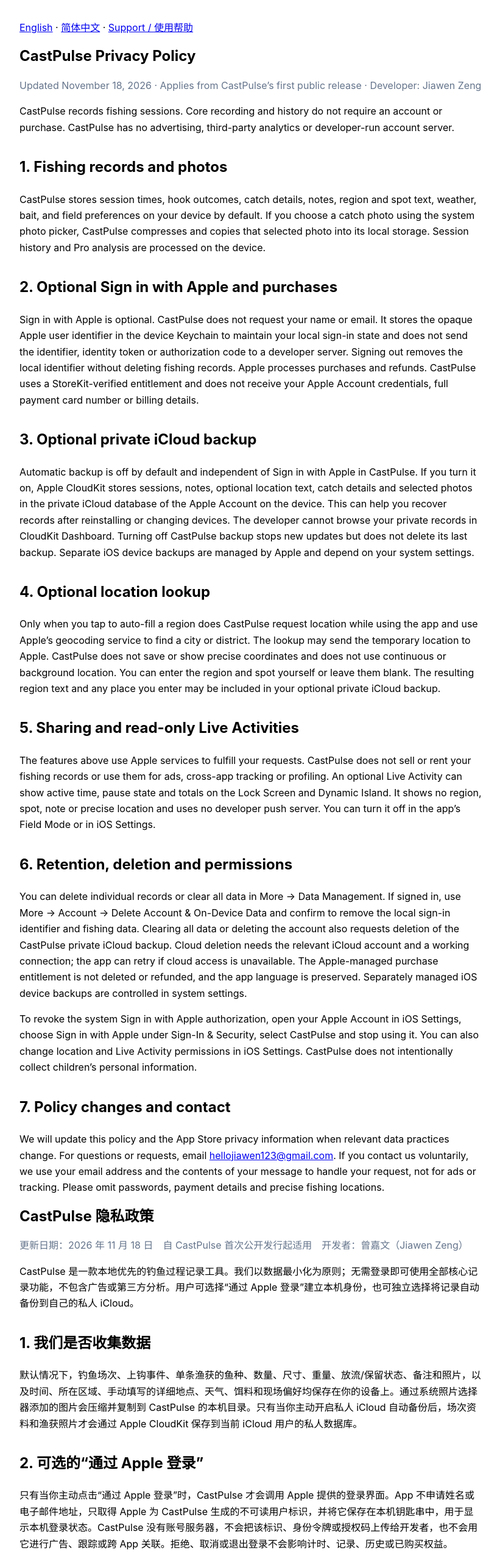
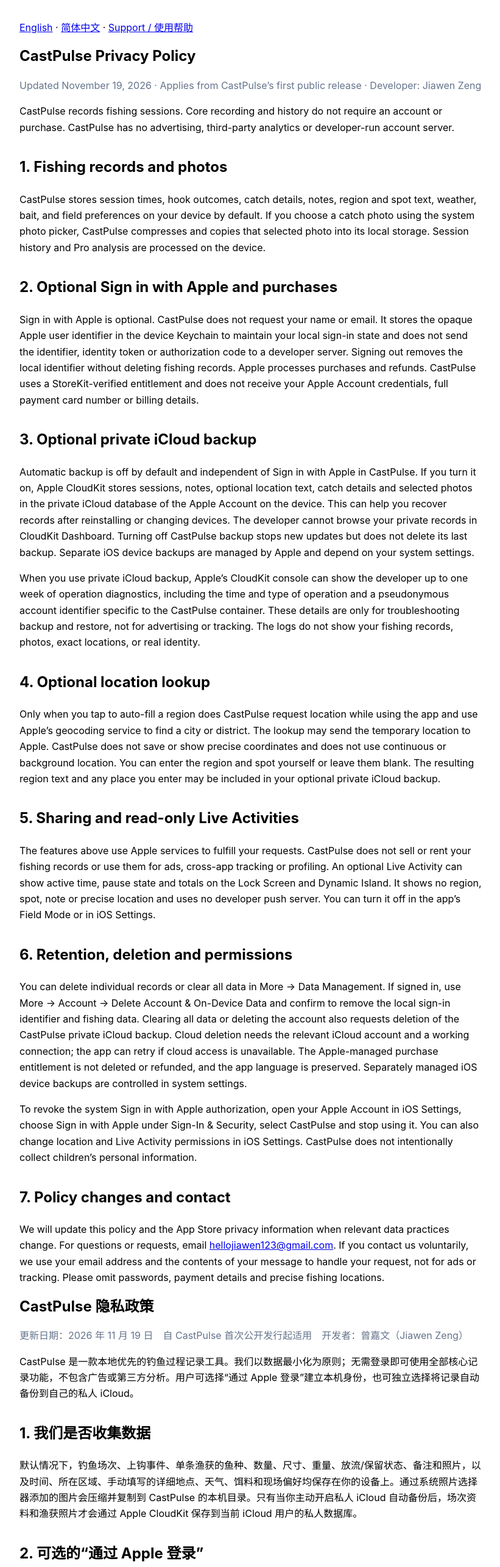
Before and after one commit to GavinJughead/castpulse-support, a plain HTML site: page docs/privacy/index.html in a window 1280 px wide. Shown: the top 2570 px of the page at 61% size, without its empty margins (228-1049 px from the left). Drawn offline with Linux system fonts and the light colour scheme.

Commit message:
Update index.html

```diff
--- a/docs/privacy/index.html
+++ b/docs/privacy/index.html
@@ -18,7 +18,7 @@
   <main>
   <section id="english" lang="en" aria-labelledby="english-title">
   <h1 id="english-title">CastPulse Privacy Policy</h1>
-  <p class="meta">Updated November 18, 2026 · Applies from CastPulse’s first public release · Developer: Jiawen Zeng</p>
+  <p class="meta">Updated November 19, 2026 · Applies from CastPulse’s first public release · Developer: Jiawen Zeng</p>
   <p>CastPulse records fishing sessions. Core recording and history do not require an account or purchase. CastPulse has no advertising, third-party analytics or developer-run account server.</p>
 
   <h2>1. Fishing records and photos</h2>
@@ -29,6 +29,7 @@
 
   <h2>3. Optional private iCloud backup</h2>
   <p>Automatic backup is off by default and independent of Sign in with Apple in CastPulse. If you turn it on, Apple CloudKit stores sessions, notes, optional location text, catch details and selected photos in the private iCloud database of the Apple Account on the device. This can help you recover records after reinstalling or changing devices. The developer cannot browse your private records in CloudKit Dashboard. Turning off CastPulse backup stops new updates but does not delete its last backup. Separate iOS device backups are managed by Apple and depend on your system settings.</p>
+  <p>When you use private iCloud backup, Apple’s CloudKit console can show the developer up to one week of operation diagnostics, including the time and type of operation and a pseudonymous account identifier specific to the CastPulse container. These details are only for troubleshooting backup and restore, not for advertising or tracking. The logs do not show your fishing records, photos, exact locations, or real identity.</p>
 
   <h2>4. Optional location lookup</h2>
   <p>Only when you tap to auto-fill a region does CastPulse request location while using the app and use Apple’s geocoding service to find a city or district. The lookup may send the temporary location to Apple. CastPulse does not save or show precise coordinates and does not use continuous or background location. You can enter the region and spot yourself or leave them blank. The resulting region text and any place you enter may be included in your optional private iCloud backup.</p>
@@ -46,7 +47,7 @@
 
   <section id="chinese" lang="zh-CN" aria-labelledby="chinese-title">
   <h1 id="chinese-title">CastPulse 隐私政策</h1>
-  <p class="meta">更新日期：2026 年 11 月 18 日　自 CastPulse 首次公开发行起适用　开发者：曾嘉文（Jiawen Zeng）</p>
+  <p class="meta">更新日期：2026 年 11 月 19 日　自 CastPulse 首次公开发行起适用　开发者：曾嘉文（Jiawen Zeng）</p>
 
   <p>CastPulse 是一款本地优先的钓鱼过程记录工具。我们以数据最小化为原则；无需登录即可使用全部核心记录功能，不包含广告或第三方分析。用户可选择“通过 Apple 登录”建立本机身份，也可独立选择将记录自动备份到自己的私人 iCloud。</p>
 
@@ -59,6 +60,7 @@
   <h2>3. 可选的私人 iCloud 自动备份</h2>
   <p>自动备份默认关闭，并且不依赖 App 内的“通过 Apple 登录”。开启后，CastPulse 会使用 Apple CloudKit 将场次、上钩事件、区域文字、详细地点、天气、鱼种、饵料、备注、渔获详情与照片保存到当前设备登录的私人 iCloud 数据库，用于换机或重新安装后的恢复。核心记录在离线时仍保存在本机，网络恢复后再尝试备份。</p>
   <p>CloudKit 私人数据库供当前 iCloud 用户使用，开发者不能在 CloudKit 后台浏览你的私人记录。关闭 CastPulse 自动备份会停止后续更新，不会删除最近一次备份。iOS 系统设备备份是独立的功能，由 Apple 管理，是否包含本机资料取决于你的系统设置。</p>
+  <p>使用私人 iCloud 备份时，开发者可在 Apple 的 CloudKit 控制台查看近一周的操作诊断，包括操作时间、类型和 CastPulse 容器专属的 iCloud 账户代号。这些资料仅用于排查备份与恢复问题，不用于广告或追踪。日志不显示钓鱼记录、照片、精确位置或真实身份。</p>
 
   <h2>4. 定位权限</h2>
   <p>只有当你主动点击“自动填入所在区域”时，CastPulse 才会请求 iOS 的“使用 App 期间”定位权限，并使用 Apple 的地理编码服务识别城市和区。查询时临时位置可能会发送给 Apple。CastPulse 不保存或展示精确经纬度，也不进行持续或后台定位。你可以手动填写或跳过。识别后的区域文字以及手动填写的地点可能随你选择开启的私人 iCloud 备份保存。</p>
```
